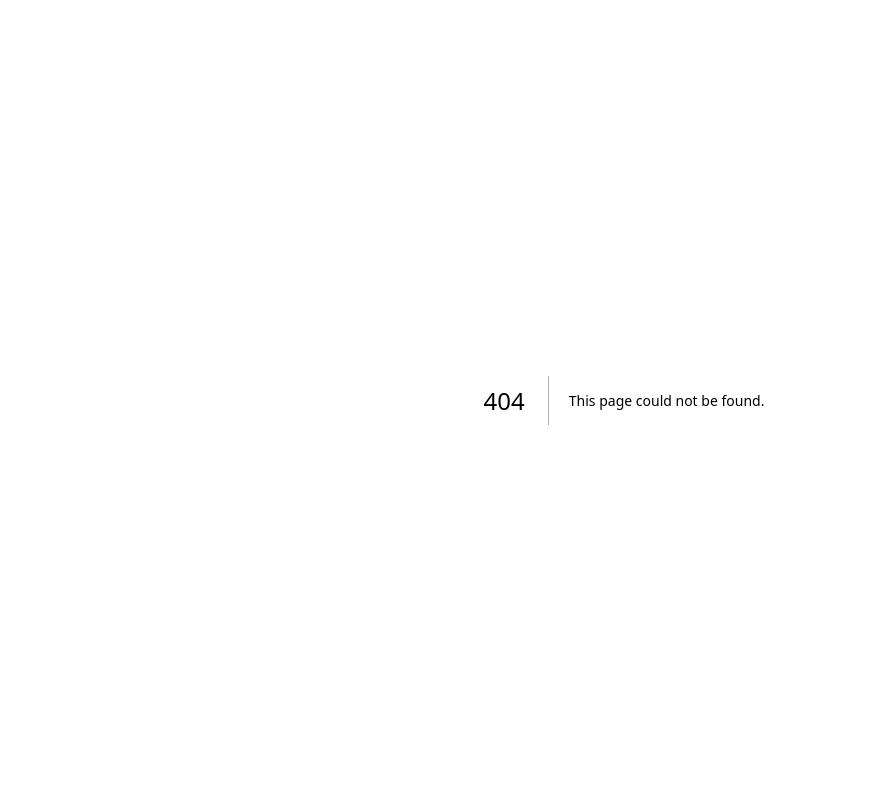
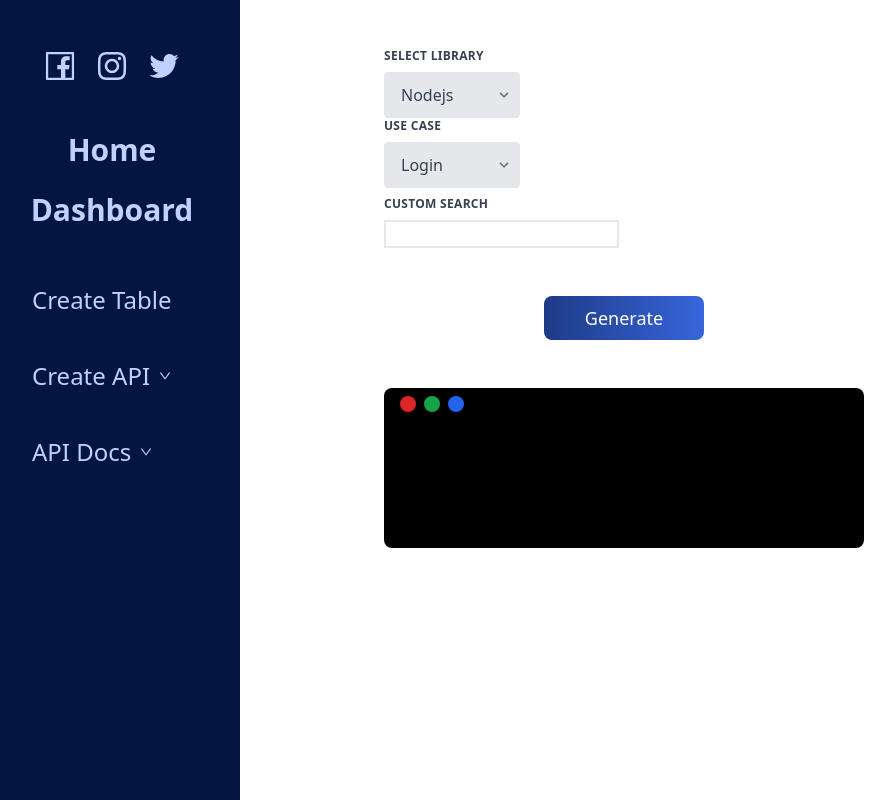
Before and after one commit to salmanpary/Xcode, a Next.js app in the folder frontend/: page /codesnippet in a window 1280 px wide. Before the commit this address had no page. Shown: the whole page, without its empty margins (16-911 px from the left). Built offline with nearby package versions, Linux system fonts and the light colour scheme; no server answers.

Commit message:
code snippet

```diff
--- a/frontend/components/Codesnippet/CodeSnippet.js
+++ b/frontend/components/Codesnippet/CodeSnippet.js
@@ -1,10 +1,181 @@
-import React from 'react'
+import React,{useState,useEffect} from 'react'
+import axios from 'axios'
+import OpenAIAPI from "react-openai-api";
+
 function CodeSnippet() {
-  return (
-    <div>
+    const [data, setData] = useState( { text:'' });
+    const [query, setQuery] = useState('');
+    const [search, setSearch] = useState('');
+    const [isLoading, setIsLoading] = useState(false);
+
+
+    const changeHandler = (e) => {
+        setSearch(e.target.value);
+    }
+    const fetchData = async () => {
+        if (search) {
+        setIsLoading(true);
+        const res = await fetch(`/api/openai`, {
+          body: JSON.stringify({
+            name: search
+          }),
+          headers: {
+            'Content-Type': 'application/json'
+          },
+          method: 'POST'
+        })
+        const data = await res.json();
+        setData(data);
+        setIsLoading(false);
+      }};
+
+      const submitHandler=()=>{
+        fetchData()
+      }
+//  const fetchApi = async()=>{
+//     // try {
+//     //   const resp = await axios.post('https://xcode321.herokuapp.com/snippet/',{
+//     //     "prompt":"nodejs code for login"
+//     //   })
+//     //   console.log(resp.data)
+//     // } catch (error) {
+//     //   console.log(error)
+//     // }
+//     try {
+
+//         let response = await axios.post('/api/openai')
+//         console.log(response)
+//     } catch (error) {
+//         console.log(error)
+//     }
+//  }
+
+ const onClick=()=>{
+fetchApi()
+ }
+
+    let text= "{fn myworld() ok}"
+    var arr = text.split('')
+    console.log(arr,'arr')
+  return (<>
+    <div className="mb-24 mt-12">
+
+
+<div class="flex flex-wrap -mx-3  ">
+
+    <div class="w-[10rem] px-3">
+      <label class="block uppercase tracking-wide text-gray-700 text-xs font-bold mb-2" for="grid-state">
+        Select Library
+      </label>
+      <div class="relative">
+                <select
+                name='type'
+                  class="block appearance-none w-full bg-gray-200 border border-gray-200 text-gray-700 py-3 px-4 pr-8 rounded leading-tight focus:outline-none focus:bg-white focus:border-gray-500"
+                  id="grid-state"
+                //   value={data.type}
+                //   onChange={onChange}
+
+                >
+                  <option className=''>Nodejs</option>
+                  <option>Django</option>
+                  <option  >Spring</option>
+
+                </select>
+                <div class="pointer-events-none absolute inset-y-0 right-0 flex items-center px-2 text-gray-500">
+                  <svg
+                    class="fill-current h-4 w-4"
+                    xmlns="http://www.w3.org/2000/svg"
+                    viewBox="0 0 20 20"
+                  >
+                    <path d="M9.293 12.95l.707.707L15.657 8l-1.414-1.414L10 10.828 5.757 6.586 4.343 8z" />
+                  </svg>
+                </div>
+              </div>
+      </div>
+    </div>
+
+
+    <div class="flex flex-wrap -mx-3 mb-2">
+
+    <div class="w-[10rem] px-3">
+      <label class="block uppercase tracking-wide text-gray-700 text-xs font-bold mb-2" for="grid-state">
+        Use Case
+      </label>
+      <div class="relative">
+                <select
+                name='type'
+                  class="block appearance-none w-full bg-gray-200 border border-gray-200 text-gray-700 py-3 px-4 pr-8 rounded leading-tight focus:outline-none focus:bg-white focus:border-gray-500"
+                  id="grid-state"
+                //   value={data.type}
+                //   onChange={onChange}
+
+                >
+                  <option className=''>Login</option>
+                  <option>Register</option>
+                  <option  >Get all</option>
+                  <option  >Post</option>
+                  <option  >Update</option>
+
+                </select>
+                <div class="pointer-events-none absolute inset-y-0 right-0 flex items-center px-2 text-gray-500">
+                  <svg
+                    class="fill-current h-4 w-4"
+                    xmlns="http://www.w3.org/2000/svg"
+                    viewBox="0 0 20 20"
+                  >
+                    <path d="M9.293 12.95l.707.707L15.657 8l-1.414-1.414L10 10.828 5.757 6.586 4.343 8z" />
+                  </svg>
+                </div>
+              </div>
+      </div>
+
 
     </div>
-  )
+    <label class="block uppercase tracking-wide text-gray-700 text-xs font-bold mb-2" for="grid-state">
+        Custom search
+      </label>
+    <input
+    type="text"
+    value={search}
+    className='border-2'
+    onChange={(e)=>changeHandler(e)}
+  />
+    <div style={{
+                background: 'linear-gradient(90deg, #1E3B86 0%, #3765DC 100%)'
+            }}  onClick={submitHandler }
+              className="mx-auto mt-12  text-lg text-white w-[10rem] text-center rounded-lg py-2 items-center ">
+                Generate
+            </div>
+    <div className="bg-black min-w-[30rem] max-w-[40rem] min-h-[10rem] mt-12 rounded-lg text-white p-2 pl-4">
+    <div className="flex gap-2">
+        <div className="w-4 h-4 bg-red-600 rounded-full"> </div>
+        <div className="w-4 h-4 bg-green-600 rounded-full"> </div>
+        <div className="w-4 h-4 bg-blue-600 rounded-full"> </div>
+    </div>
+<div className="max-w-[20ch] mt-6 font-semibold text-white">
+{isLoading ? (
+      <div>Loading ...</div>
+   ) : (
+     <span>
+     {data.text}
+     </span>
+     )}
+
+
+</div>
+    </div>
+    </div>
+<div className=''>
+<h3>
+  <title>GPT-3 App</title>
+  <link rel="icon" href="/favicon.ico" />
+</h3>
+
+
+</div>
+</>
+);
 }
 
+
 export default CodeSnippet
--- a/frontend/package.json
+++ b/frontend/package.json
@@ -12,9 +12,11 @@
     "axios": "^1.1.3",
     "next": "13.0.0",
     "openai": "^3.0.1",
+    "openai-api": "^1.3.1",
     "react": "18.2.0",
     "react-dom": "18.2.0",
-    "react-icons": "^4.6.0"
+    "react-icons": "^4.6.0",
+    "react-openai-api": "^1.0.2"
   },
   "devDependencies": {
     "autoprefixer": "^10.4.12",
--- a/frontend/pages/api/openai.js
+++ b/frontend/pages/api/openai.js
@@ -1,18 +1,17 @@
-import { Configuration, OpenAIApi } from "openai";
+const { Configuration, OpenAIApi } = require("openai");
+const configuration = new Configuration({
+    apiKey: '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'  })
 
-const configuration = new Configuration({
-    apiKey: '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',
+export default async (req, res) => {
+  let prompt = 'node js code for login';
+  console.log(prompt,'prompt')
+  const openai = new OpenAIApi(configuration);
+const response = await openai.createCompletion({
+  model: "text-davinci-002",
+  prompt: prompt,
+  max_tokens: 100,
+  temperature: 0.9,
 });
-const openai = new OpenAIApi(configuration);
 
-export default async function Handler(req, res) {
-    const { prompt } = req.body;
-
-    const response = await openai.createCompletion({
-        model: "text-davinci-002",
-        prompt: prompt,
-        max_tokens: 10,
-        temperature: 0.1,
-    });
-    res.send(response)
+  res.status(200).json({text: `${response.data.choices[0].text}`})
 }
--- /dev/null
+++ b/frontend/pages/api/test.js
@@ -0,0 +1,4 @@
+
+export default async function handler(req,res){
+    res.send('hello')
+}
--- /dev/null
+++ b/frontend/pages/codesnippet/index.js
@@ -0,0 +1,16 @@
+import React from 'react'
+import CodeSnippet from '../../components/Codesnippet/CodeSnippet'
+import Sidebar from '../../components/Sidebar'
+
+function Code() {
+  return (
+    <div className="flex">
+      <Sidebar />
+      <div className="mx-auto">
+        <CodeSnippet />
+      </div>
+    </div>
+  )
+}
+
+export default Code
--- a/frontend/pages/dashboard/codesnippet/index.js
+++ /dev/null
@@ -1,15 +0,0 @@
-import React from 'react'
-import Sidebar from '../../../components/Sidebar'
-
-function CodeSnippet() {
-  return (
-    <div className="flex">
-     <Sidebar />
-      <div className="mx-auto">
-        <CodeSnippet />
-      </div>
-    </div>
-  )
-}
-
-export default CodeSnippet
```
Also changed, not shown: 1 other file (tests, documents, lock files or other folders).
